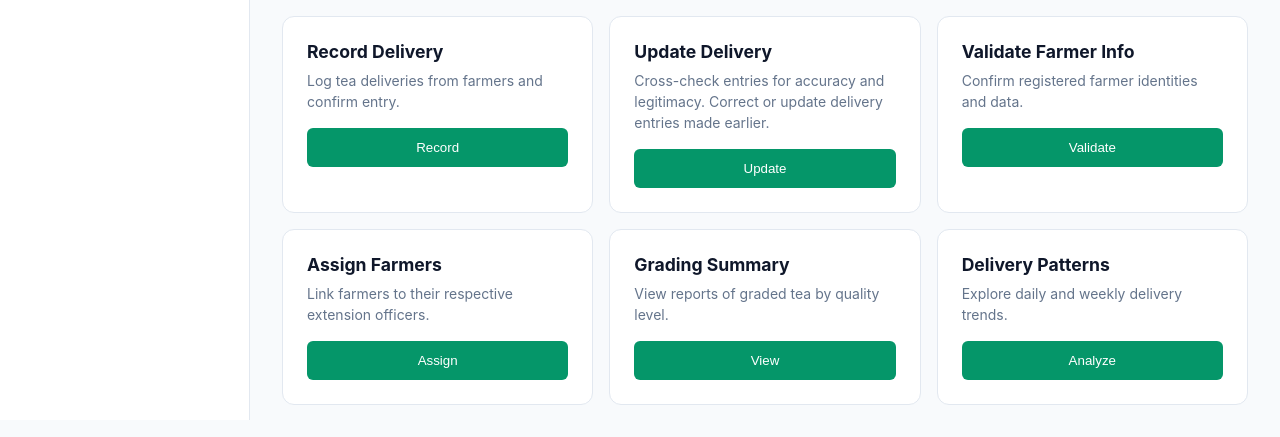
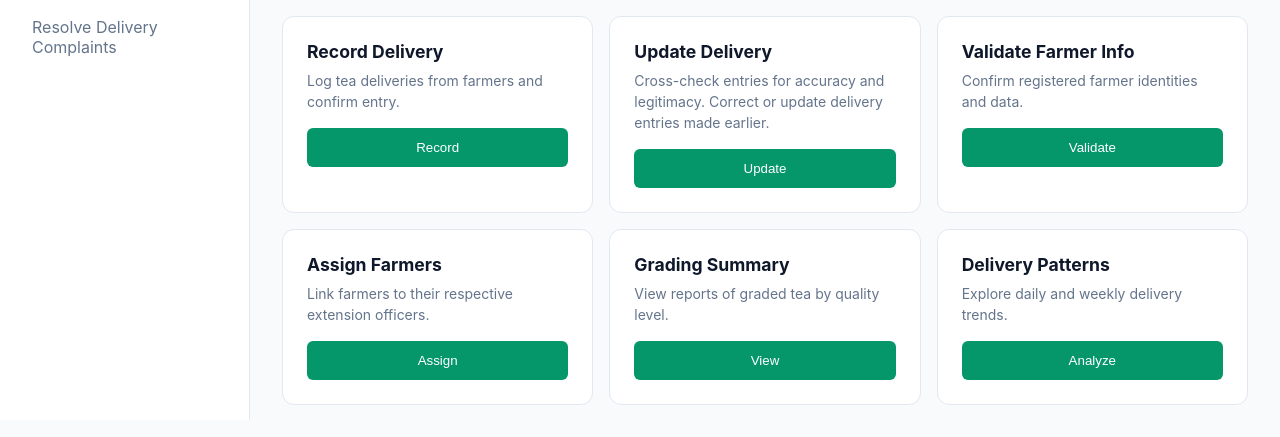
Before and after one commit to RAVINERIANGA/ChaiConnect, a website: page public/factory_staff_dashboard.html in a window 1280 px wide. Shown: the part 380-817 px from the top of the page. Drawn offline with Linux system fonts and the light colour scheme; no server answers.

Commit message:
factory staff dashboard

```diff
--- a/public/factory_staff_dashboard.html
+++ b/public/factory_staff_dashboard.html
@@ -29,6 +29,8 @@
             <li><a href="record_delivery.html">Record Delivery</a></li>
             <li><a href="update_delivery.html">Update Delivery</a></li>
             <li><a href="validate_farmers.html">Validate Farmers</a></li>
+            <li><a href="factorystaff_complaints.html">Resolve Delivery Complaints</a></li>
+
         </ul>
     </div>
 
```
